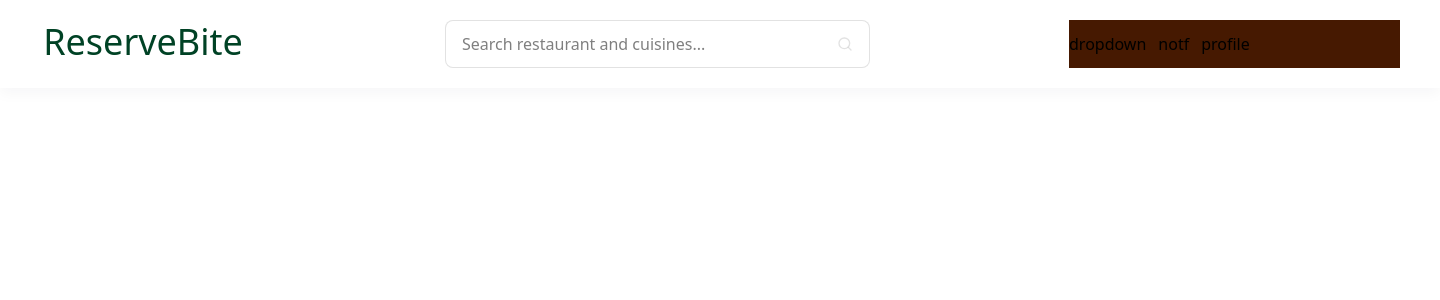
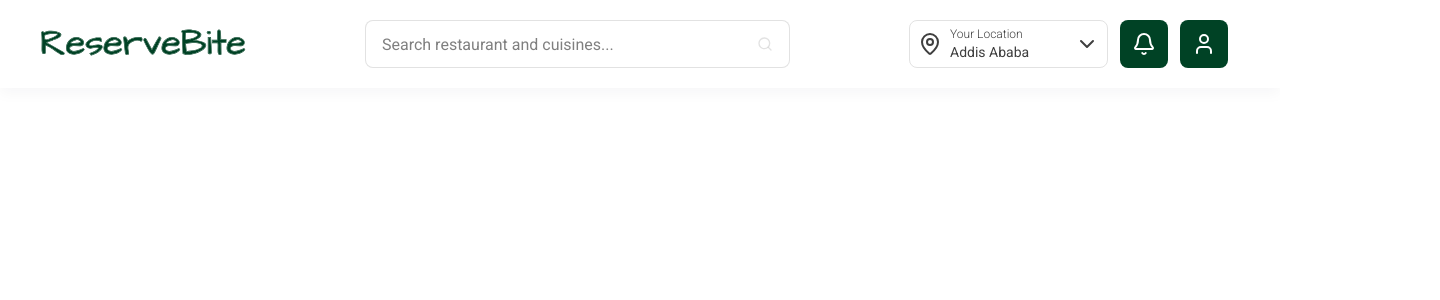
Before and after one commit to abenezer54/ReserveBite, a React (Vite) app: page / in a window 1280 px wide. Shown: the top 300 px of the page, 1440 px wide, since content can reach past the window. Built offline with nearby package versions, Linux system fonts and the light colour scheme.

Commit message:
finish navbar

```diff
--- a/index.html
+++ b/index.html
@@ -8,6 +8,11 @@
       href="https://fonts.googleapis.com/css2?family=Architects+Daughter&display=swap"
       rel="stylesheet"
     />
+    <link
+      href="https://fonts.googleapis.com/css2?family=Roboto:wght@300;400;500;700&display=swap"
+      rel="stylesheet"
+    />
+
     <title>Vite + React</title>
   </head>
   <body>
--- a/src/Navbar.jsx
+++ b/src/Navbar.jsx
@@ -1,24 +1,45 @@
-import { Search } from "lucide-react";
+import { Search, Bell, User, MapPin, ChevronDown } from "lucide-react";
+import Logo from "./assets/logo.svg";
 
 export const Navbar = () => {
   return (
-    <nav className="w-[1440px] h-[88px] flex justify-between pt-[20px] pr-[40px] pb-[20px] pl-[40px] bg-[#FFFFFF] shadow-[0px_5px_14px_0px_#080F340A]">
-      <div className="w-[206px] h-[44px] text-[#004225] font-architects text-[36px] font-normal leading-[44px] text-center flex items-center justify-center">
-        ReserveBite
-      </div>
+    <nav className="w-full h-[88px] flex justify-between pt-[20px] pr-[40px] pb-[20px] pl-[40px] shadow-[0px_5px_14px_0px_#080F340A]">
+      <img
+        src={Logo}
+        alt="ReserveBite Logo"
+        className="h-full object-contain"
+      />
       <div className="w-[425px] h-[48px]  p-3 pr-4 pl-4 flex items-center justify-between gap-[10px] border border-[#C5C5C580] rounded-lg bg-white">
         <input
-          className="SearchInput w-5/6 h-full focus:outline-none focus:ring-0"
+          className="SearchInput w-5/6 h-full focus:outline-none font-[roboto] focus:ring-0"
           type="text"
           placeholder="Search restaurant and cuisines..."
         />
 
         <Search className="SearchIcon w-[16px] h-[16px]  text-[#C5C5C580]" />
       </div>
-      <div className="Right w-[331px] h-[48px] flex gap-[12px] items-center  bg-amber-950">
-        <div>dropdown</div>
-        <div>notf</div>
-        <div>profile</div>
+      <div className="Right w-[331px] h-[48px] flex gap-[12px] items-center">
+        <div className="w-3/5 border-[#C5C5C580] h-full flex items-center justify-between px-2 border-1 rounded-lg ">
+          <div className="flex flex-row gap-2 items-center">
+            <MapPin className="text-[#3F3F3F]" />
+            <div className="flex flex-col justify-center">
+              <div className="text-xs font-light font-[roboto] text-[#3F3F3F]">
+                Your Location
+              </div>
+              <div className="text-sm font-[roboto] text-[#3F3F3F]">
+                Addis Ababa
+              </div>
+            </div>
+          </div>
+          <ChevronDown className="text-[#3F3F3F]" />
+        </div>
+
+        <div className="h-full w-12 bg-[#004225] text-[#FFFFFF] flex justify-center items-center rounded-lg">
+          <Bell />
+        </div>
+        <div className="h-full w-12 bg-[#004225] text-[#FFFFFF] flex justify-center items-center rounded-lg">
+          <User />
+        </div>
       </div>
     </nav>
   );
--- a/tailwind.config.js
+++ b/tailwind.config.js
@@ -5,6 +5,7 @@ module.exports = {
     extend: {
       fontFamily: {
         architects: ["'Architects Daughter'", "cursive"],
+        roboto: ["Roboto", "sans-serif"],
       },
     },
   },
```
Also changed, not shown: src/assets/logo.svg (added).
